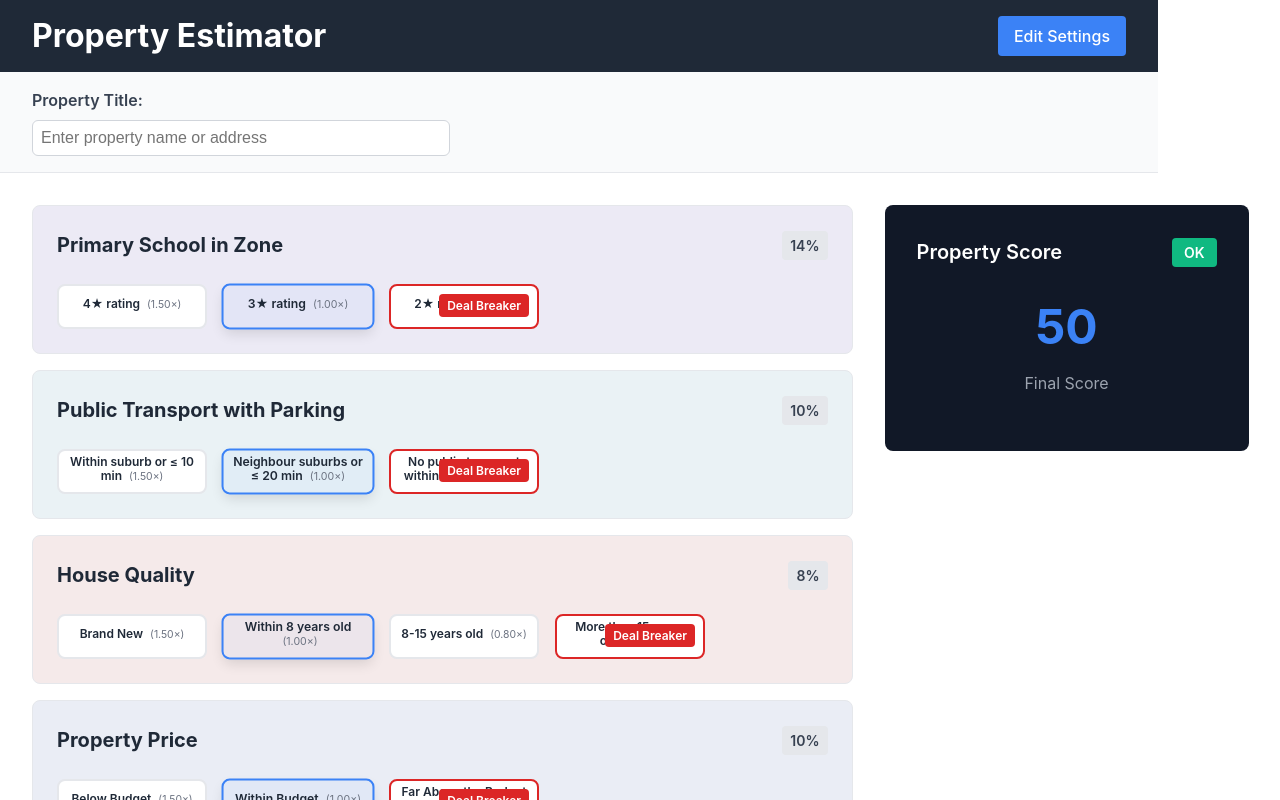
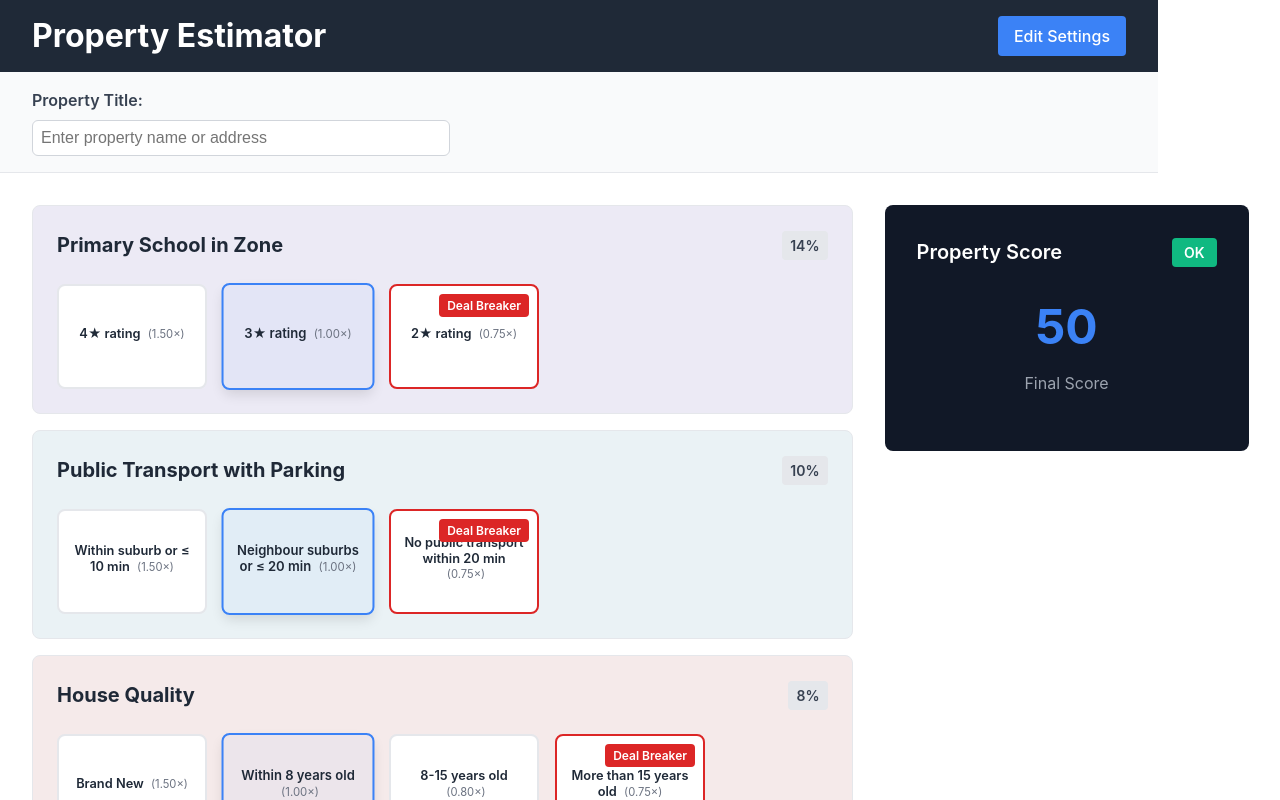
Before and after one commit to saitejamalladi/property-estimator-app, a React (Vite) app: page / in a window 1280 px wide. Shown: the top 800 px of the page. Built offline with nearby package versions, Linux system fonts and the light colour scheme.

Commit message:
fix: correct metric tile height reduction to 30%
- Changed height from 45px to 105px (30% reduction from original 150px)
- Adjusted padding from 0.5rem to 0.75rem for better proportions
- Updated font sizes and margins for medium-sized tiles
- Maintains readability while providing space savings

```diff
--- a/src/components/MetricTile.css
+++ b/src/components/MetricTile.css
@@ -1,7 +1,7 @@
 .metric-tile {
   width: 150px;
-  height: 45px; /* Reduced from 150px to 30% (70% reduction) */
-  padding: 0.5rem; /* Reduced padding to fit smaller height */
+  height: 105px; /* Reduced from 150px by 30% (45px reduction) */
+  padding: 0.75rem; /* Adjusted padding for medium-sized tile */
   border: 2px solid #e5e7eb;
   border-radius: 8px;
   background-color: white;
@@ -50,14 +50,14 @@
 .metric-tile__label {
   font-weight: 600;
   color: #1f2937;
-  margin-bottom: 0.25rem; /* Reduced margin for smaller tile */
-  line-height: 1.2;
-  font-size: 0.75rem; /* Smaller font size */
+  margin-bottom: 0.375rem; /* Medium margin for 105px height */
+  line-height: 1.25;
+  font-size: 0.8rem; /* Medium font size */
   text-align: center;
 }
 
 .metric-tile__multiplier {
-  font-size: 0.65rem; /* Smaller font size */
+  font-size: 0.7rem; /* Medium font size */
   color: #6b7280;
   font-weight: 400;
   margin-left: 0.25rem;
```
